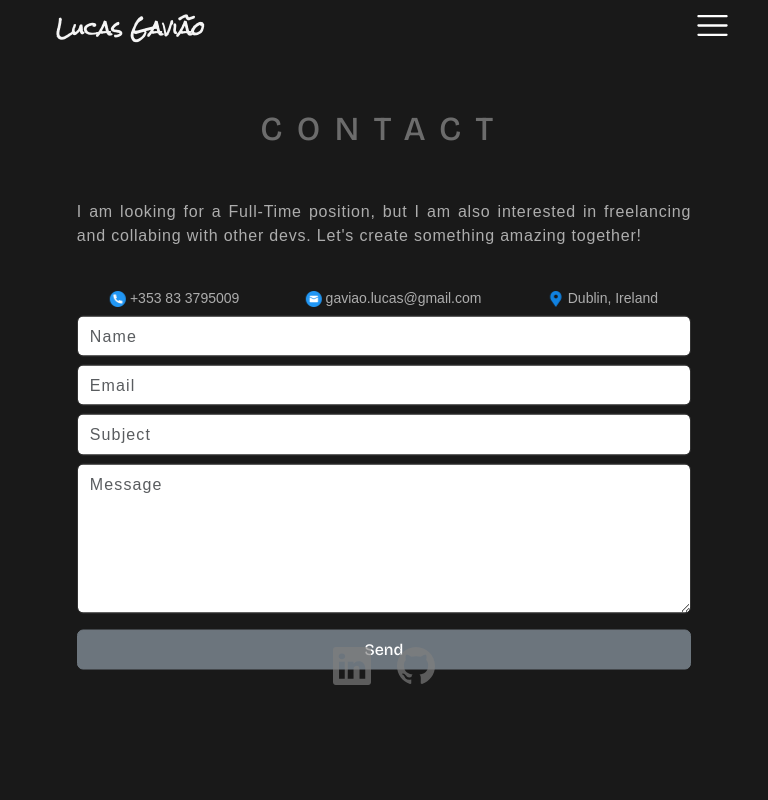
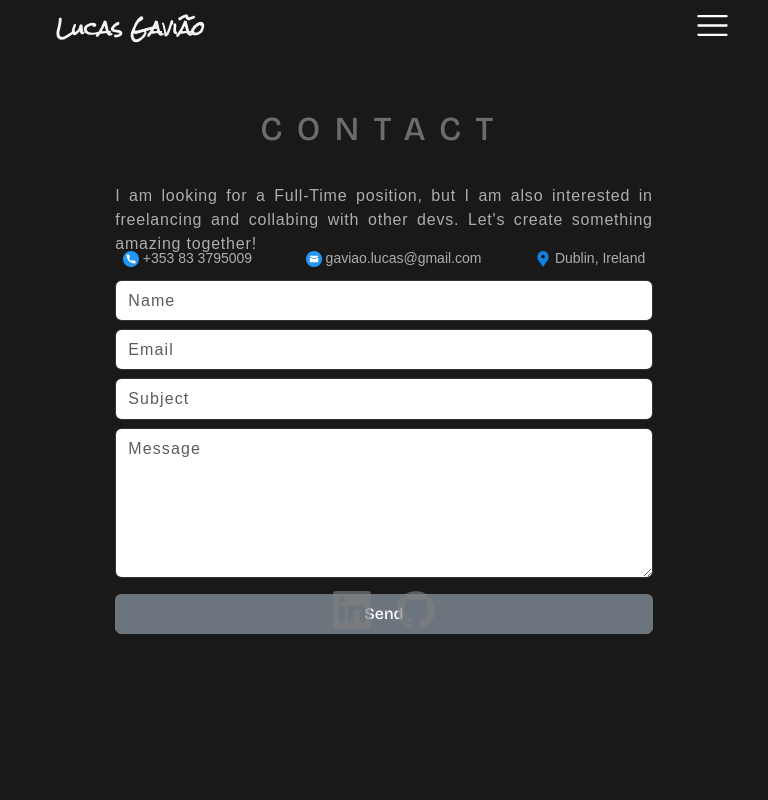
Before and after one commit to Lucas-Portfolio/myPortfolio, a React (Create React App) app: page /contact in a window 768 px wide. Shown: the top 800 px of the page. Built offline with nearby package versions, Linux system fonts and the light colour scheme; a web font is replaced by a local one.

Commit message:
changing a bit

```diff
--- a/src/pages/Contact/contact.module.css
+++ b/src/pages/Contact/contact.module.css
@@ -103,9 +103,9 @@
     }
 
     .contact_title {
-      width: 80vw;
+      width: 70vw;
       position: absolute;
-      top: 25vh;
+      top: 23vh;
       left: 50%;
       transform: translateX(-50%);
       text-align: justify;
@@ -115,9 +115,9 @@
     }
 
     .ContactPage .sub_title {
-      width: 80vw;
+      width: 75vw;
       position: absolute;
-      top: 36%;
+      top: 31vh;
       left: 50%;
       transform: translateX(-50%);
       display: flex;
@@ -133,11 +133,9 @@
     }
 
     .ContactPage .Form  {
-      width: 80vw;
+      width: 70vw;
       position: absolute;
-      top: 58%;
-      transform: translateY(-42%);
-
+      top: 35vh;
     }
     .Form .input {
       background-color: white;
@@ -154,12 +152,12 @@
     }
 
     .Form .btn_form:hover {
-      background-color: skyblue;
-      border: skyblue solid 1px;
+      background-color: rgba(55, 178, 255, 0.74);
+      border: rgba(55, 178, 255, 0.74) solid 1px;
     }
     .btn_group {
       position: absolute;
-      top: 80vh;
+      top: 73vh;
     }
     .btn_group:hover {
       cursor: pointer;
@@ -234,8 +232,8 @@
     }
 
     .Form .btn_form:hover {
-      background-color: skyblue;
-      border: skyblue solid 1px;
+      background-color: rgba(55, 178, 255, 0.74);
+      border: rgba(55, 178, 255, 0.74) solid 1px;
     }
     .btn_group {
       position: absolute;
```
